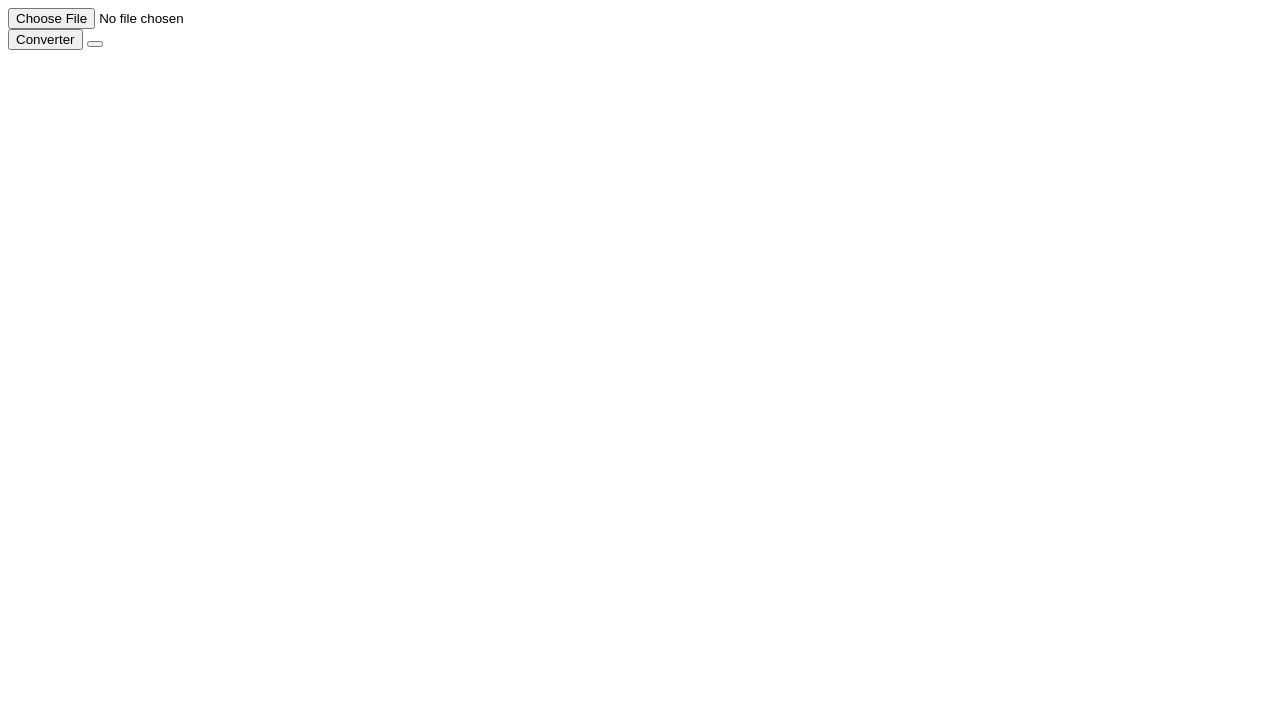
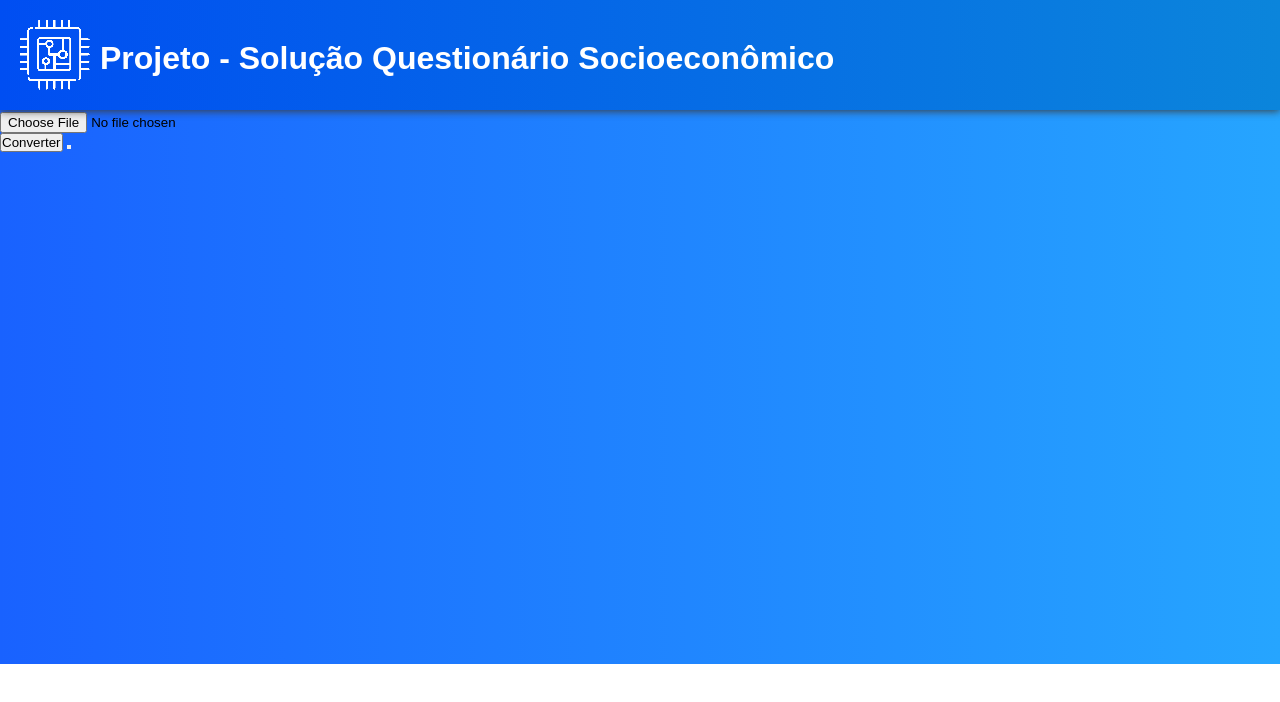
Before and after one commit to GabrielJesusS/ProjetoQSE-JS, a plain HTML site: page Pages/processamento.html in a window 1280 px wide. Drawn offline with Linux system fonts and the light colour scheme.

Commit message:
Começando os ajustes da segunda page

```diff
--- a/Pages/processamento.html
+++ b/Pages/processamento.html
@@ -4,13 +4,25 @@
     <meta charset="UTF-8">
     <meta http-equiv="X-UA-Compatible" content="IE=edge">
     <meta name="viewport" content="width=device-width, initial-scale=1.0">
+    <link rel="stylesheet" href="../Styles/style_mod.css">
+    <link rel="shortcut icon" href="../Content/Images/favicon.ico" type="image/x-icon">
     <title>Document</title>
 </head>
 <body>
-    <div>
-        <input class = "nButton" type="file" name="files" id="fileUpload"  accept=".xls,.xlsx"> <br>
-        <button class = "nButton" type="button" id="uploadExcel" onclick="procesamento()">Converter</button>
-        <button class = "nButton" type="button" id="teste"></button>
+    <header>
+        <div id="pgHead">
+                <div id="name">
+                    <img src="../Content/Images/cpu 70px.png" alt="imagem chip eletronico" href="../index.html">
+                    <h1>Projeto - Solução Questionário Socioeconômico</h1>
+                </div>
+        </div>
+    </header>
+    <div id="pgProc">
+        <p>
+            <input class = "nButton" type="file" name="files" id="fileUpload"  accept=".xls,.xlsx"> <br>
+            <button class = "nButton" type="button" id="uploadExcel" onclick="procesamento()">Converter</button>
+            <button class = "nButton" type="button" id="teste"></button>
+        </p>
     </div>
     <script src="../Scripts/processamento.js"></script>
 </body>
--- a/Styles/style_mod.css
+++ b/Styles/style_mod.css
@@ -20,6 +20,12 @@ header{
 }
 #pgHead{
     width: 100%;
+}
+#pgProc{
+    width: 100%;
+    padding-top: 0.1rem;
+    padding-bottom: 40%;
+    background-image:linear-gradient( to right,#1962FF, #26A5FF);
 }
 
 #name{
```
Also changed, not shown: index.html (+2 -1 lines).
